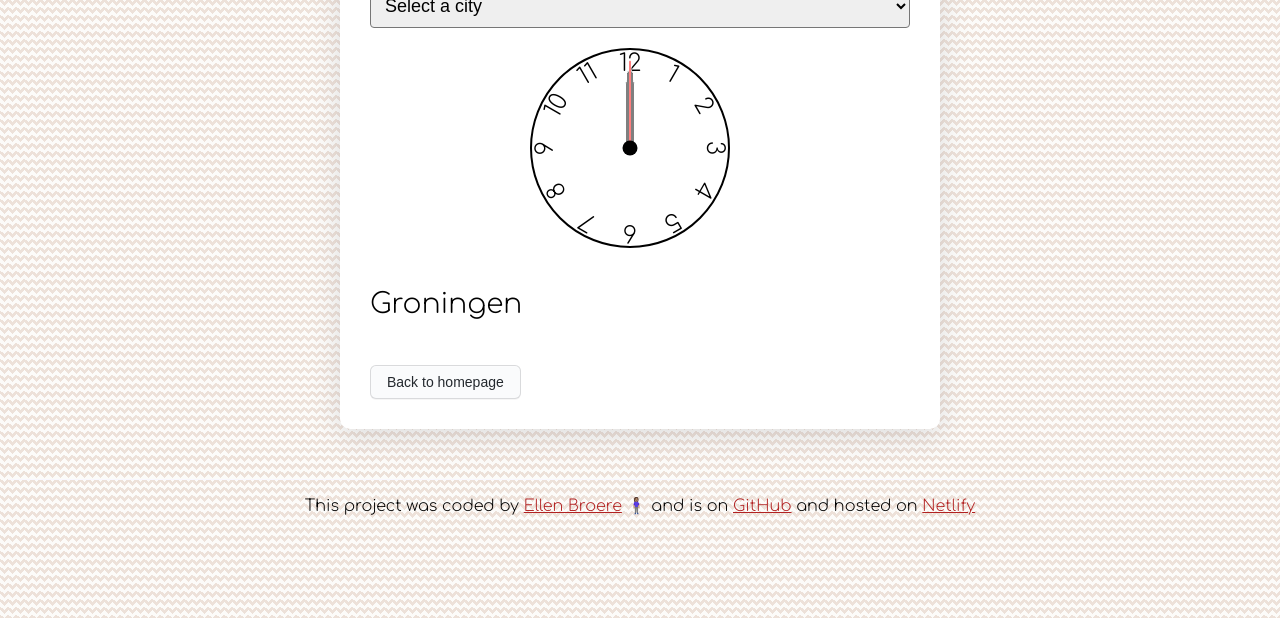
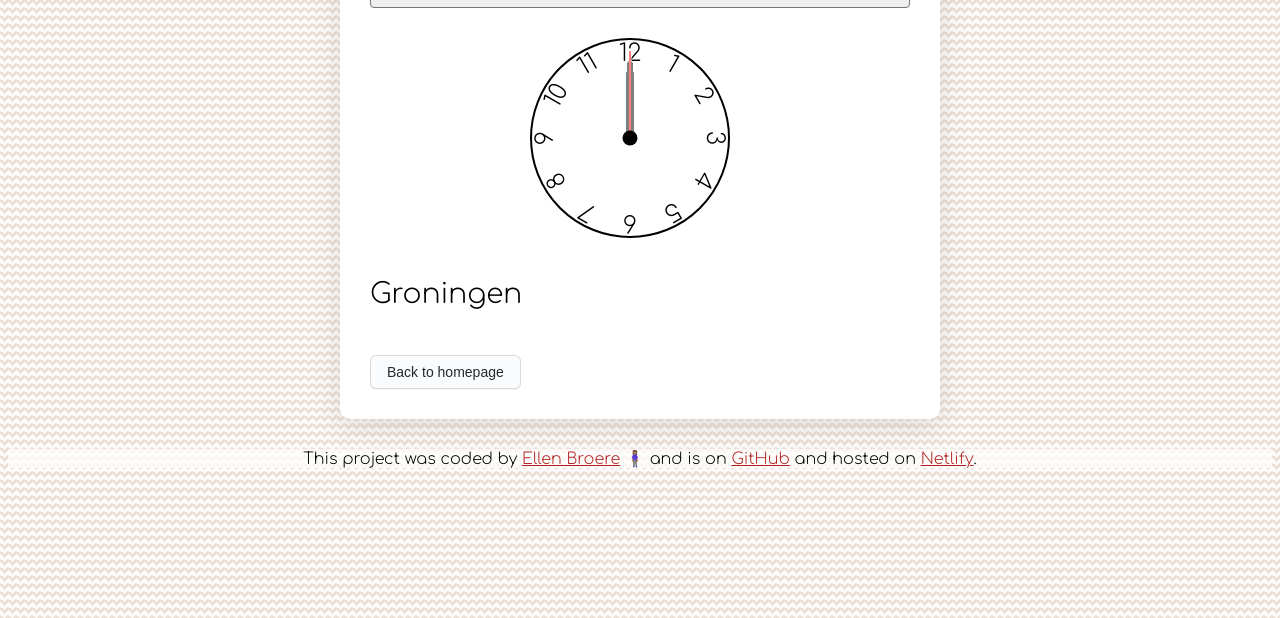
Before and after one commit to EBroere/world-clock-EB, a plain HTML site: page index.html in a window 1280 px wide. Shown: the part 182-800 px from the top of the page. Drawn offline with nearby package versions, Linux system fonts and the light colour scheme; a script that the page names is missing.

Commit message:
added a . to the footer

```diff
--- a/src/styles.css
+++ b/src/styles.css
@@ -64,7 +64,7 @@ select {
 .clock-container {
   display: flex;
   margin: auto;
-  padding-top: 20px;
+  padding-top: 30px;
   justify-content: center;
   overflow: hidden;
 }
@@ -171,7 +171,7 @@ select {
 .container {
   max-width: 600px;
   background-color: white;
-  margin: 50px auto;
+  margin: 30px auto;
   padding: 30px;
   box-shadow: rgba(100, 100, 111, 0.2) 0px 7px 29px 0px;
   border-radius: 10px;
@@ -222,12 +222,12 @@ button {
 }
 
 button:hover {
-  background-color: #f3f4f6;
+  background-color: #ede1d9;
   transition-duration: 0.1s;
 }
 
 footer {
-  border-top: 1px solid #f9f7fe;
+  background-color: rgba(255, 255, 255, 0.7);
   text-align: center;
   color: black;
 }
```
Also changed, not shown: index.html (+1 -1 lines).
